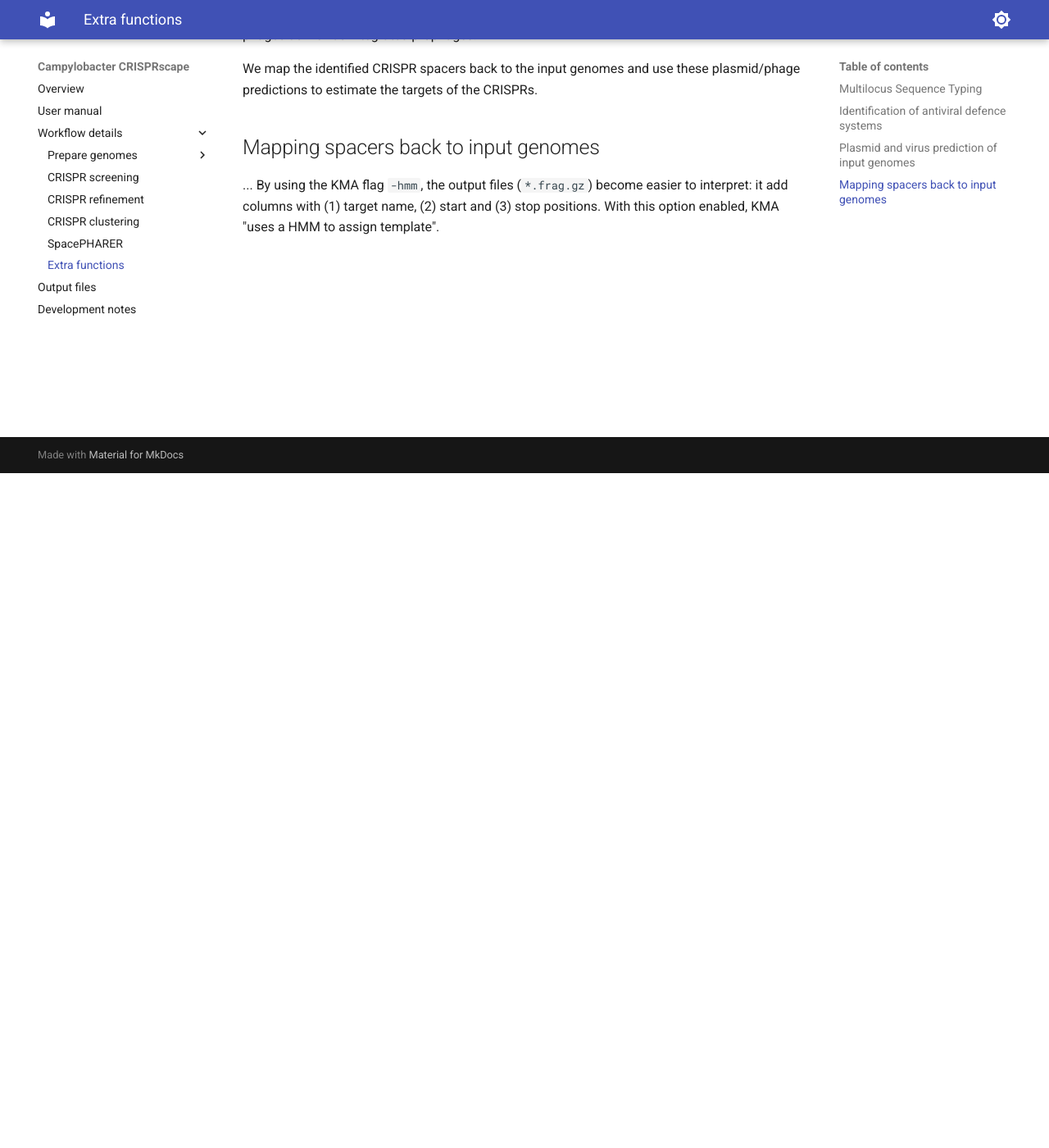
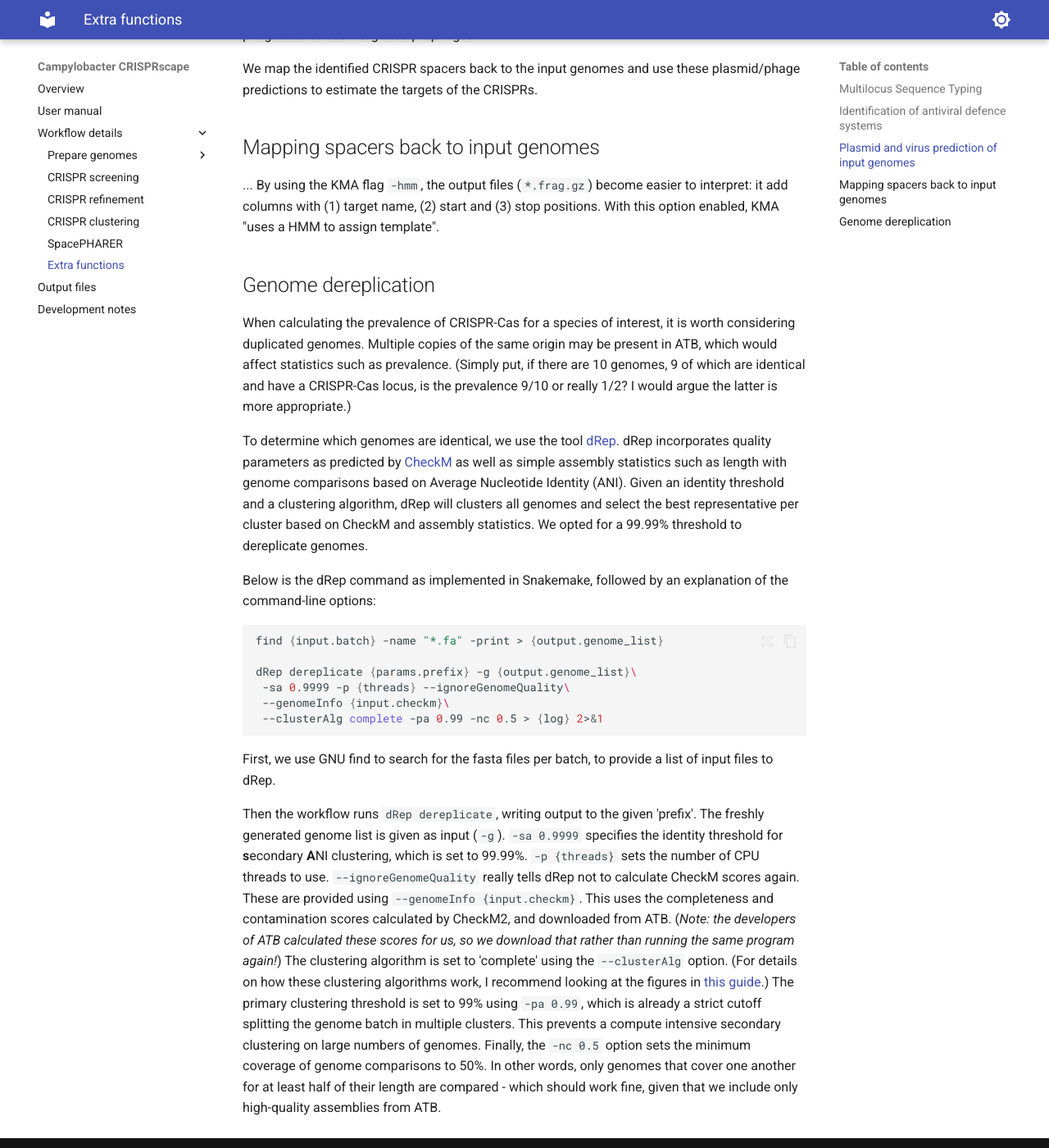
Before and after one commit to UtrechtUniversity/campylobacter-crisprscape, an MkDocs documentation site: the page built from doc/extra_functions.md, in a window 1280 px wide and 1400 px high, scrolled down 823 px. Shown: the whole window at 82% size. Built offline with MkDocs 1.6.1 and Material for MkDocs 9.7.7, drawn with Linux system fonts in a browser that asks for light colours.

Commit message:
Add genome dereplication
- Also include in documentation

````diff
--- a/doc/extra_functions.md
+++ b/doc/extra_functions.md
@@ -45,3 +45,59 @@ these plasmid/phage predictions to estimate the targets of the CRISPRs.
 By using the KMA flag `-hmm`, the output files (`*.frag.gz`) become easier
 to interpret: it add columns with (1) target name, (2) start and (3) stop
 positions. With this option enabled, KMA "uses a HMM to assign template".
+
+## Genome dereplication
+
+When calculating the prevalence of CRISPR-Cas for a species of interest, it
+is worth considering duplicated genomes. Multiple copies of the same origin
+may be present in ATB, which would affect statistics such as prevalence.
+(Simply put, if there are 10 genomes, 9 of which are identical and have
+a CRISPR-Cas locus, is the prevalence 9/10 or really 1/2? I would argue
+the latter is more appropriate.)
+
+To determine which genomes are identical, we use the tool
+[dRep](https://drep.readthedocs.io/en/latest/index.html).
+dRep incorporates quality parameters as predicted by
+[CheckM](http://ecogenomics.github.io/CheckM/) as well as simple assembly
+statistics such as length with genome comparisons based on Average Nucleotide
+Identity (ANI). Given an identity threshold and a clustering algorithm,
+dRep will clusters all genomes and select the best representative per
+cluster based on CheckM and assembly statistics. We opted for a 99.99%
+threshold to dereplicate genomes.
+
+Below is the dRep command as implemented in Snakemake, followed by an
+explanation of the command-line options:
+
+```bash
+find {input.batch} -name "*.fa" -print > {output.genome_list}
+
+dRep dereplicate {params.prefix} -g {output.genome_list}\
+ -sa 0.9999 -p {threads} --ignoreGenomeQuality\
+ --genomeInfo {input.checkm}\
+ --clusterAlg complete -pa 0.99 -nc 0.5 > {log} 2>&1
+```
+
+First, we use GNU find to search for the fasta files per batch, to
+provide a list of input files to dRep.
+
+Then the workflow runs `dRep dereplicate`, writing output to the
+given 'prefix'. The freshly generated genome list is given as input (`-g`).
+`-sa 0.9999` specifies the identity threshold for **s**econdary
+**A**NI clustering, which is set to 99.99%.
+`-p {threads}` sets the number of CPU threads to use.
+`--ignoreGenomeQuality` really tells dRep not to calculate CheckM scores
+again. These are provided using `--genomeInfo {input.checkm}`. This
+uses the completeness and contamination scores calculated by CheckM2,
+and downloaded from ATB. (_Note: the developers of ATB calculated these_
+_scores for us, so we download that rather than running the same program_
+_again!_) The clustering algorithm is set to 'complete' using the
+`--clusterAlg` option. (For details on how these clustering algorithms
+work, I recommend looking at the figures in
+[this guide](https://stackabuse.com/hierarchical-clustering-with-python-and-scikit-learn/#linkagemethods).)
+The primary clustering threshold is set to 99% using `-pa 0.99`,
+which is already a strict cutoff splitting the genome batch in multiple
+clusters. This prevents a compute intensive secondary clustering on large
+numbers of genomes. Finally, the `-nc 0.5` option sets the minimum coverage
+of genome comparisons to 50%. In other words, only genomes that cover one
+another for at least half of their length are compared - which should work
+fine, given that we include only high-quality assemblies from ATB.
````
Also changed, not shown: 5 other files.
